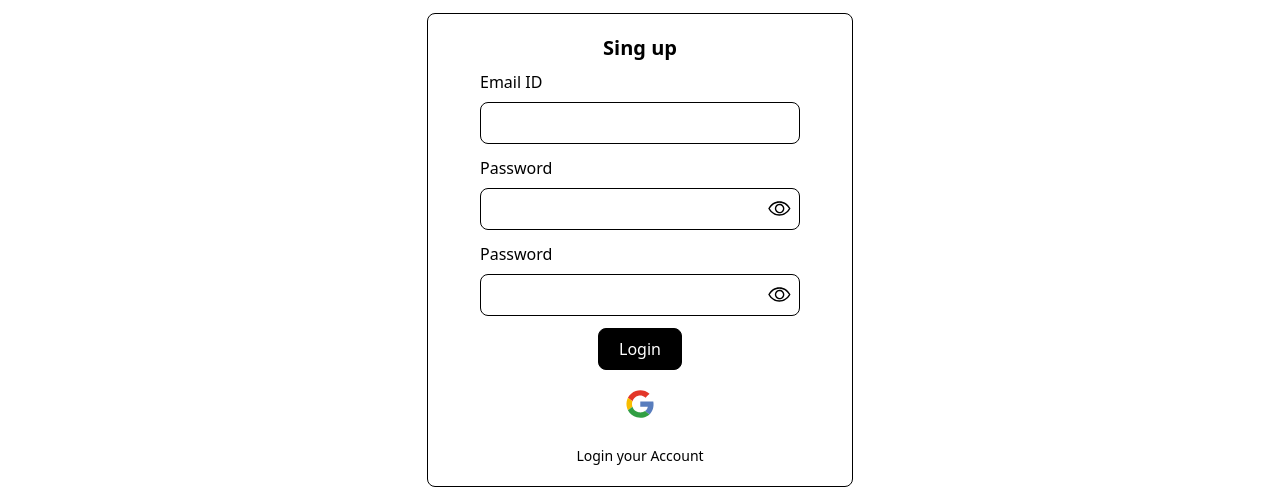
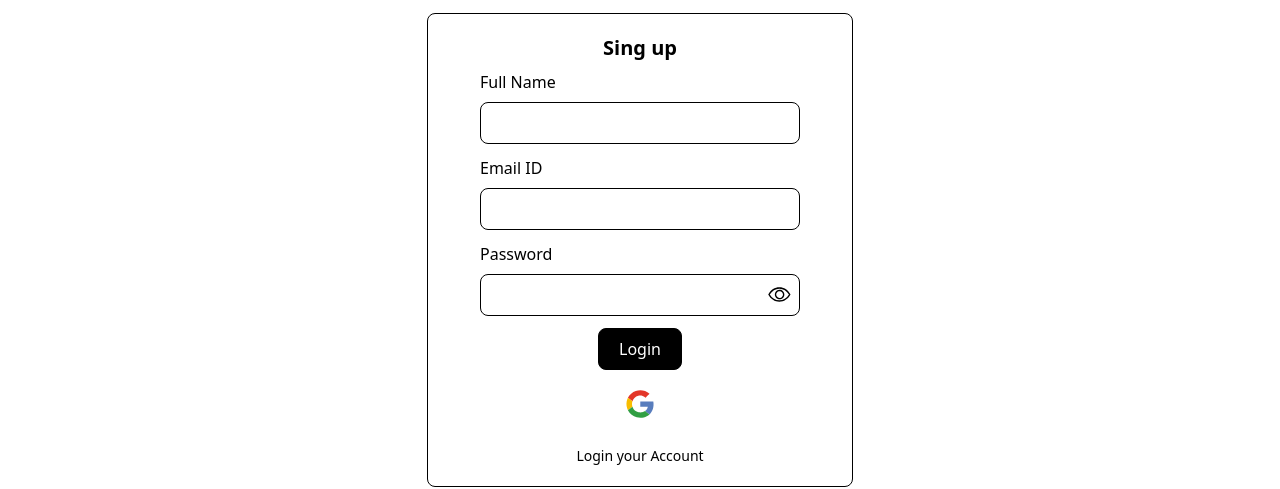
Before and after one commit to Shaileshkale17/Coding-Round-Generator, a React (Vite) app in the folder client/: page /signup in a window 1280 px wide. Shown: the part 158-647 px from the top of the page. Built offline with nearby package versions, Linux system fonts and the light colour scheme; sample sign-in values are in the browser's storage.

Commit message:
add auth in login

```diff
--- a/client/src/App.jsx
+++ b/client/src/App.jsx
@@ -5,8 +5,6 @@ import { Outlet } from "react-router-dom";
 import Footer from "./components/Footer";
 
 function App() {
-  const [count, setCount] = useState(0);
-
   return (
     <>
       <Navber />
--- a/client/src/components/Navber.jsx
+++ b/client/src/components/Navber.jsx
@@ -1,33 +1,39 @@
 import React, { useEffect, useState } from "react";
-import { Link } from "react-router-dom";
+import { Link, useNavigate } from "react-router-dom";
 import logoImage from "../assets/logo.png";
-import user from "../assets/freepik__candid-image-photography-natural-textures-highly-r__40109.jpeg";
+import userImage from "../assets/freepik__candid-image-photography-natural-textures-highly-r__40109.jpeg";
 
-const Navber = () => {
-  const [Tocken, setTocken] = useState("dsfhjdshfj");
+const Navbar = () => {
+  const [token, setToken] = useState("");
   const [isMenuOpen, setIsMenuOpen] = useState(false);
+  const navigate = useNavigate();
 
   useEffect(() => {
-    // Uncomment to fetch token from local storage if needed
-    // setTocken(localStorage.getItem("tocken"));
-  }, []);
+    const storedToken = localStorage.getItem("token");
+    if (!storedToken) {
+      navigate("/");
+    } else {
+      setToken(storedToken);
+    }
+  }, [navigate, localStorage.getItem("token")]);
 
-  const HaederLogout = () => {
-    console.log("HaederLogout");
+  const handleLogout = () => {
+    localStorage.removeItem("token");
+    setToken(null);
+    navigate("/");
   };
 
   return (
     <div className="flex justify-between items-center py-4 px-6 bg-black text-white md:text-base text-sm">
-      {/* Logo Section */}
-      <Link to="/" className="flex items-center gap-3">
+      <Link
+        to={!token ? "/" : "/test-from-page"}
+        className="flex items-center gap-3">
         <img
           src={logoImage}
-          alt="logo"
+          alt="Company Logo"
           className="w-10 h-10 rounded-full bg-white"
         />
-        <h1 className="md:text-lg text-sm font-bold ">
-          Coding Round Generator
-        </h1>
+        <h1 className="md:text-lg text-sm font-bold">Coding Round Generator</h1>
       </Link>
 
       {/* Hamburger Menu for Mobile */}
@@ -35,7 +41,8 @@ const Navber = () => {
         <button
           onClick={() => setIsMenuOpen(!isMenuOpen)}
           className="focus:outline-none"
-          aria-label="Toggle Menu">
+          aria-label="Toggle Menu"
+          aria-expanded={isMenuOpen}>
           <svg
             className="w-6 h-6"
             fill="none"
@@ -57,8 +64,8 @@ const Navber = () => {
       <div
         className={`${
           isMenuOpen ? "block" : "hidden"
-        } md:flex flex-col md:flex-row gap-6 md:gap-8 md:relative absolute top-[4.5rem] right-4 md:top-0 md:right-0 bg-black md:bg-transparent z-50 md:z-auto rounded-md md:rounded-none py-4 md:py-0 px-6 md:px-0 w-[18rem] md:w-auto  `}>
-        {Tocken ? (
+        } md:flex flex-col md:flex-row gap-6 md:gap-8 md:relative absolute top-[4.5rem] right-4 md:top-0 md:right-0 bg-black md:bg-transparent z-50 md:z-auto rounded-md md:rounded-none py-4 md:py-0 px-6 md:px-0 w-[18rem] md:w-auto`}>
+        {token ? (
           <div className="flex flex-col md:flex-row items-start md:items-center gap-5">
             <ul className="flex flex-col md:flex-row gap-5">
               <li>
@@ -76,14 +83,14 @@ const Navber = () => {
                 </Link>
               </li>
               <li
-                onClick={HaederLogout}
+                onClick={handleLogout}
                 className="cursor-pointer hover:underline text-white md:text-inherit">
                 Logout
               </li>
             </ul>
             <img
-              src={user}
-              alt="user"
+              src={userImage}
+              alt="User Avatar"
               className="w-10 h-10 rounded-full bg-cover"
             />
           </div>
@@ -95,4 +102,4 @@ const Navber = () => {
   );
 };
 
-export default Navber;
+export default Navbar;
--- a/client/src/main.jsx
+++ b/client/src/main.jsx
@@ -8,6 +8,7 @@ import Singup from "./pages/Singup";
 import TestFromPage from "./pages/TestFromPage";
 import ProfilePage from "./pages/profilePage";
 import NotFoundPage from "./pages/NotFoundPage";
+import ProtectedRoute from "./util/Auth_tocken";
 
 const routers = createBrowserRouter([
   {
@@ -25,11 +26,19 @@ const routers = createBrowserRouter([
       },
       {
         path: "/test-from-page",
-        element: <TestFromPage />,
+        element: (
+          <ProtectedRoute>
+            <TestFromPage />
+          </ProtectedRoute>
+        ),
       },
       {
         path: "/profile-page",
-        element: <ProfilePage />,
+        element: (
+          <ProtectedRoute>
+            <ProfilePage />
+          </ProtectedRoute>
+        ),
       },
     ],
   },
--- a/client/src/pages/Login.jsx
+++ b/client/src/pages/Login.jsx
@@ -10,18 +10,33 @@ const Login = () => {
   const [email, SetEmail] = useState("");
   const [password, SetPassword] = useState("");
   const Navigate = useNavigate();
-  const headerLogin = (e) => {
+  const headerLogin = async (e) => {
     e.preventDefault();
-    Navigate("/test-from-page");
+    try {
+      const response = await axios.post(
+        `https://coding-round-generator-zr9x.vercel.app/api/auth/login`,
+        {
+          email,
+          password,
+        }
+      );
+
+      let tocken = localStorage.setItem("token", response.data.data.token);
+      console.log(response.data.data.token);
+      console.log("tocken", tocken);
+
+      Navigate("/test-from-page");
+    } catch (error) {
+      console.error(error.message);
+    }
   };
+
+  // ! Network Authentication Error
   const headerGoogleAuth = async () => {
     console.log("Starting Google Auth login...");
     try {
       const response = await axios.get(
-        `https://coding-round-generator-zr9x.vercel.app/api/auth/google`,
-        {
-          withCredentials: true,
-        }
+        `https://coding-round-generator-zr9x.vercel.app/api/auth/google`
       );
       console.log("Google Auth response:", response);
     } catch (error) {
--- a/client/src/pages/Singup.jsx
+++ b/client/src/pages/Singup.jsx
@@ -3,11 +3,28 @@ import Heading from "../components/Heading";
 import IndexBox from "../components/IndexBox";
 import Button from "../components/Button";
 import googleIcon from "../assets/devicon_google.svg";
-import { Link } from "react-router-dom";
+import { Link, useNavigate } from "react-router-dom";
+import axios from "axios";
 
 const Singup = () => {
   const [email, SetEmail] = useState("");
   const [password, SetPassword] = useState("");
+  const [name, SetName] = useState("");
+  const navigate = useNavigate();
+
+  const headerSingupAuth = async (e) => {
+    e.preventDefault();
+    const response = await axios.post(
+      "https://coding-round-generator-zr9x.vercel.app/api/auth/register",
+      {
+        email,
+        password,
+        name,
+      }
+    );
+
+    console.log(response);
+  };
 
   const headerGoogleAuth = () => {
     console.log("Google Auth");
@@ -20,7 +37,17 @@ const Singup = () => {
           heading_type="h1"
           style="font-bold text-xl mt-5"
         />
-        <form className="flex  items-center justify-center flex-col gap-3">
+        <form
+          className="flex  items-center justify-center flex-col gap-3"
+          onSubmit={headerSingupAuth}>
+          <IndexBox
+            label="Full Name"
+            name="name"
+            id="name"
+            type="text"
+            inputValue={name}
+            setInput={SetName}
+          />
           <IndexBox
             label="Email ID"
             name="email"
@@ -28,14 +55,6 @@ const Singup = () => {
             type="email"
             inputValue={email}
             setInput={SetEmail}
-          />
-          <IndexBox
-            label="Password"
-            name="password"
-            id="password"
-            type="password"
-            inputValue={password}
-            setInput={SetPassword}
           />
           <IndexBox
             label="Password"
--- /dev/null
+++ b/client/src/util/Auth_tocken.jsx
@@ -0,0 +1,7 @@
+import { Navigate } from "react-router-dom";
+
+const ProtectedRoute = ({ children }) => {
+  return localStorage.getItem("token") || null ? children : <Navigate to="/" />;
+};
+
+export default ProtectedRoute;
```
Also changed, not shown: 1 other file (tests, documents, lock files or other folders).
